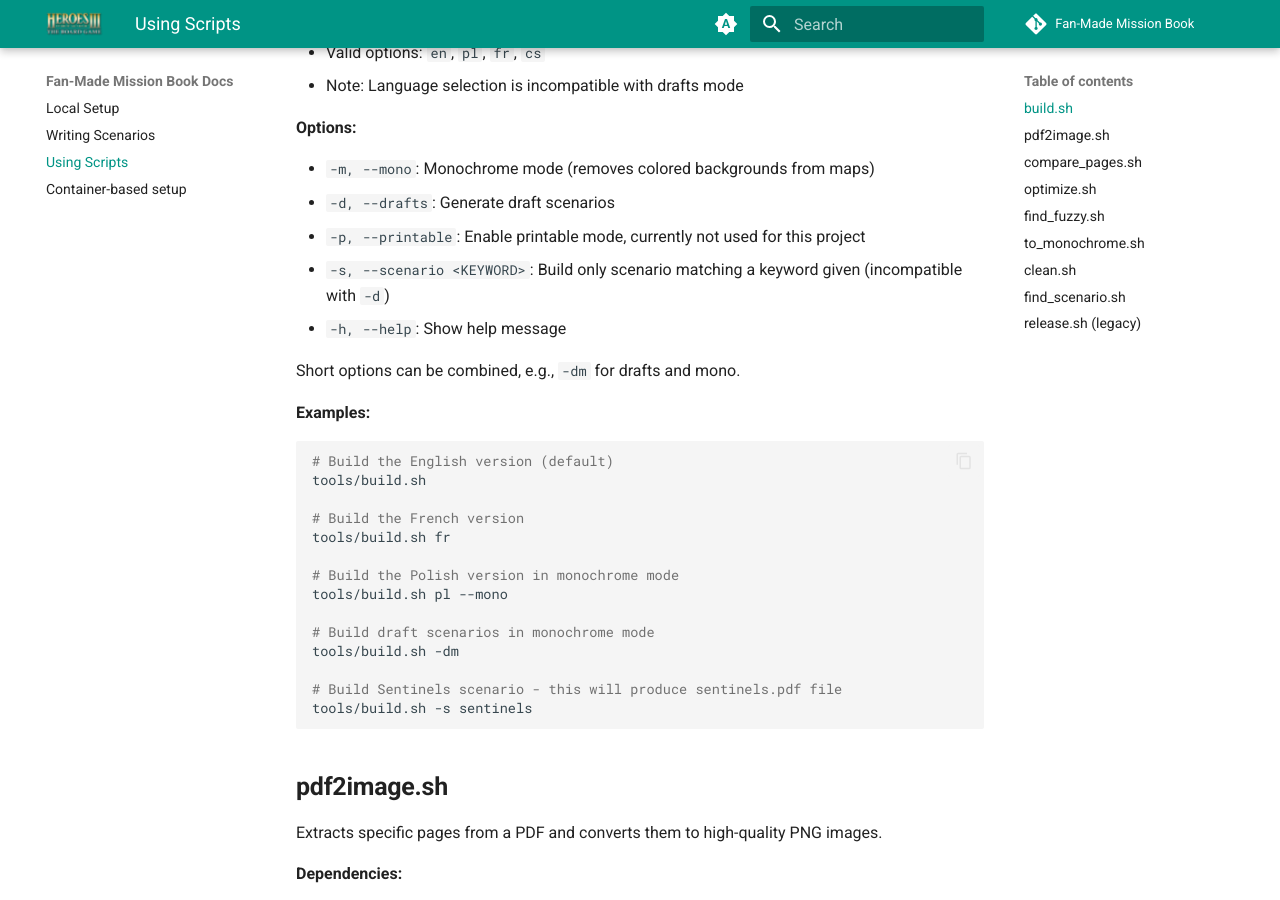
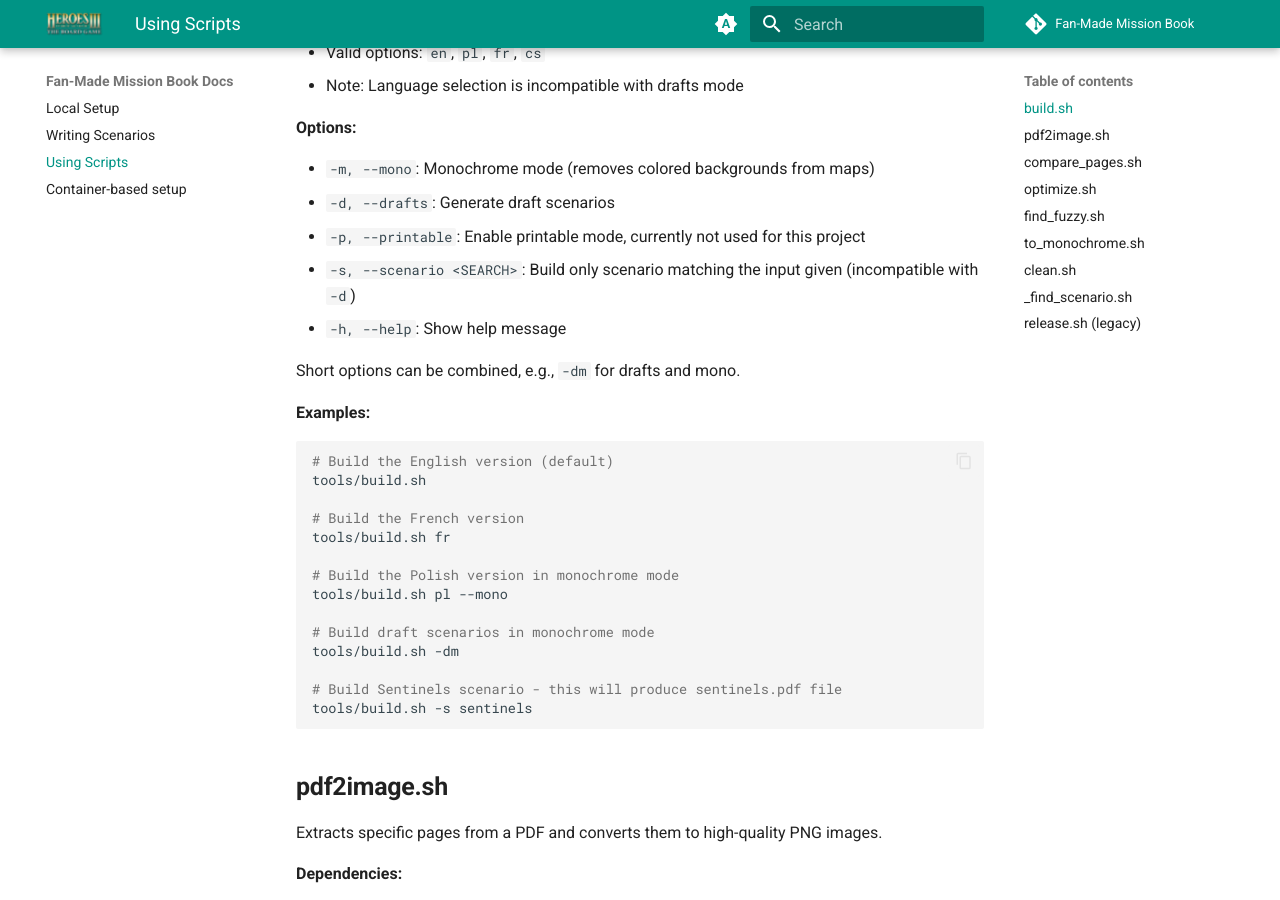
Before and after one commit to qwrtln/Homm3BG-mission-book, an MkDocs documentation site: the page built from docs/scripts.md, in a window 1280 px wide and 900 px high, scrolled down 639 px. Built offline with MkDocs 1.6.1 and Material for MkDocs 9.7.7, drawn with Linux system fonts in a browser that asks for light colours; comment, search, counter and statistics services are not loaded; some of the changed text lies outside the part shown.

Commit message:
Updates (#232)
Co-authored-by: Alexey Sokolov <alexey+github@asokolov.org>

````diff
--- a/docs/scripts.md
+++ b/docs/scripts.md
@@ -15,7 +15,7 @@
 
 **Usage:**
 ```bash
-tools/build.sh [language] [-p|--printable] [-m|--mono] [-d|--drafts] [-s|--scenario KEYWORD] [-h|--help]
+tools/build.sh [language] [-p|--printable] [-m|--mono] [-d|--drafts] [-s|--scenario SEARCH] [-h|--help]
 ```
 
 **Arguments:**
@@ -29,7 +29,7 @@
 - `-m, --mono`: Monochrome mode (removes colored backgrounds from maps)
 - `-d, --drafts`: Generate draft scenarios
 - `-p, --printable`: Enable printable mode, currently not used for this project
-- `-s, --scenario <KEYWORD>`: Build only scenario matching a keyword given (incompatible with `-d`)
+- `-s, --scenario <SEARCH>`: Build only scenario matching the input given (incompatible with `-d`)
 - `-h, --help`: Show help message
 
 Short options can be combined, e.g., `-dm` for drafts and mono.
@@ -236,9 +236,9 @@
 The script removes all `.aux` files, temporary directories like `translated` and `svg-inkscape`, the `cache` directory, and generated PDF files.
 It then uses `git restore` to bring back essential files that might have been modified or removed.
 
-## **find_scenario.sh**
+## **_find_scenario.sh**
 
-Finds a specific file to be build by the `tools/build.sh` script with the `-s` flag using a keyword given.
+Finds a specific file to be build by the `tools/build.sh` script with the `-s` flag using an input given.
 Probably should not be used on its own.
 
 ## **release.sh** (legacy)
````
Also changed, not shown: 9 other files.
